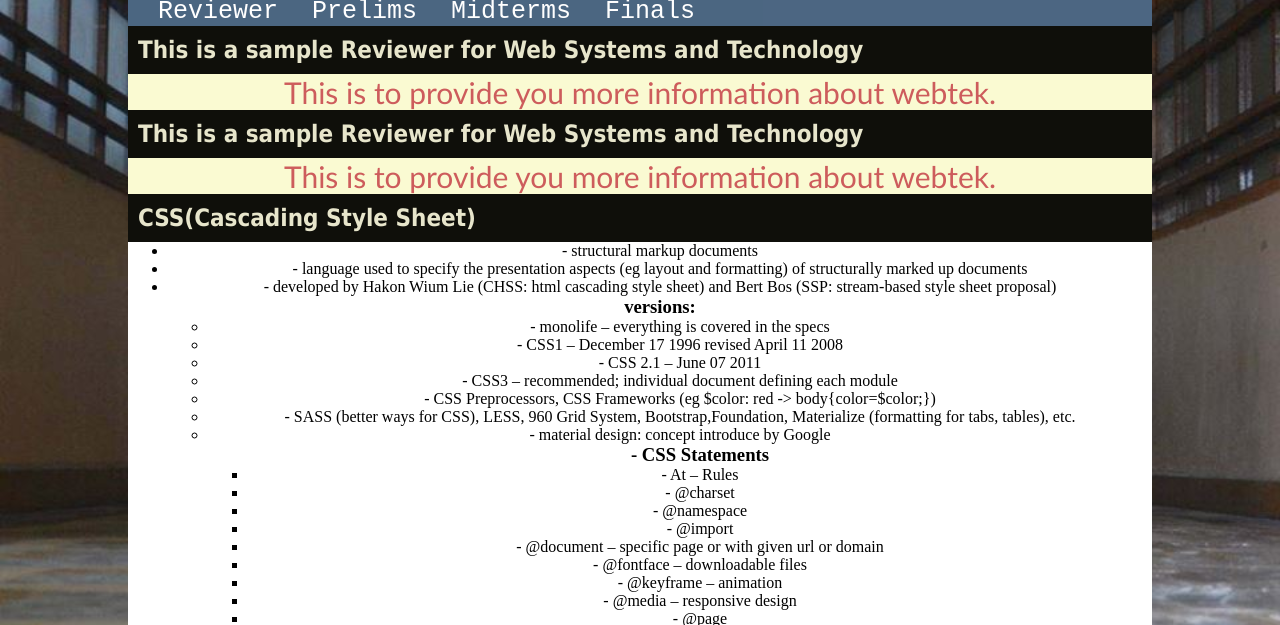
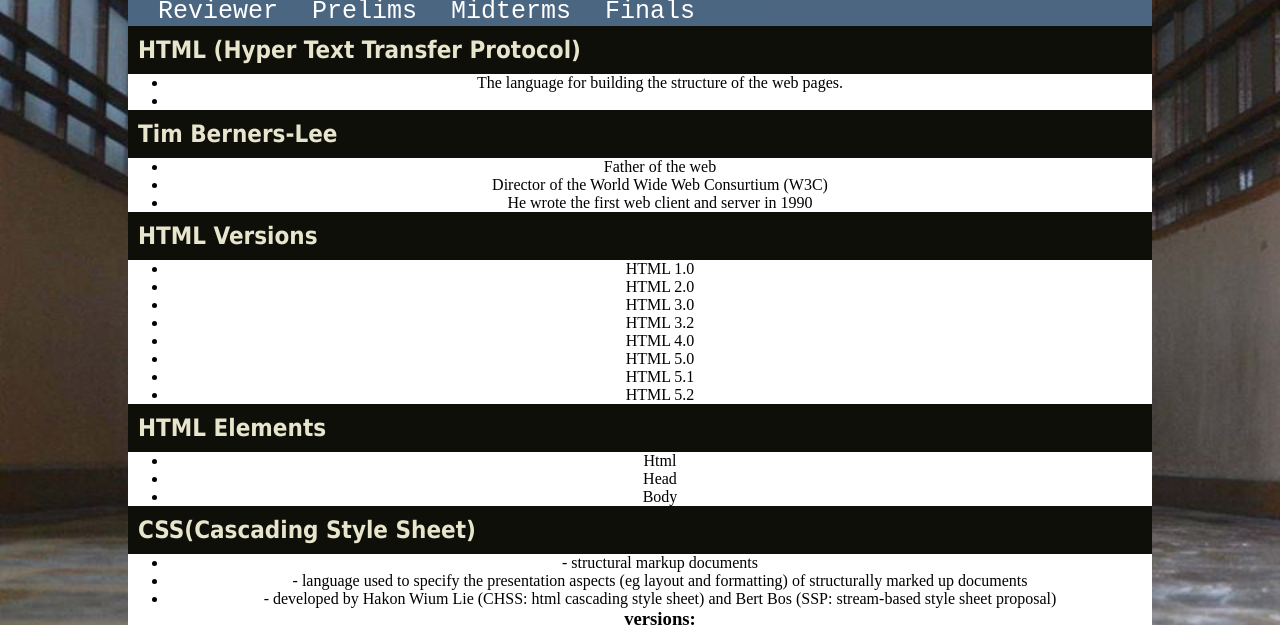
Before and after one commit to Webtechit324/Webtech-Semester-long-Project, a plain HTML site: page WebtekLec Redesign/midterms.html in a window 1280 px wide. Shown: the part 140-765 px from the top of the page. Drawn offline with Linux system fonts and the light colour scheme.

Commit message:
Add some content and fixed some structure of the html

```diff
--- a/WebtekLec Redesign/midterms.html
+++ b/WebtekLec Redesign/midterms.html
@@ -23,14 +23,40 @@
     </header>
     <main id="midterms">
         <article>
-            <h2>This is a sample Reviewer for Web Systems and Technology</h2>
-            <p> This is to provide you more information about webtek.
-            </p>
+            <h2>HTML (Hyper Text Transfer Protocol)</h2>
+            <ul>
+                <li>The language for building the structure of the web pages.</li>
+                <li></li>
+            </ul>
         </article>
         <article>
-            <h2>This is a sample Reviewer for Web Systems and Technology</h2>
-            <p> This is to provide you more information about webtek.
-            </p>
+            <h2>Tim Berners-Lee</h2>
+            <ul>
+                <li>Father of the web</li>
+                <li>Director of the World Wide Web Consurtium (W3C)</li>
+                <li>He wrote the first web client and server in 1990</li>
+            </ul>
+        </article>
+         <article>
+            <h2>HTML Versions</h2>
+            <ul>
+                <li>HTML 1.0</li>
+                <li>HTML 2.0</li>
+                <li>HTML 3.0</li>
+                <li>HTML 3.2</li>
+                <li>HTML 4.0</li>
+                <li>HTML 5.0</li>
+                <li>HTML 5.1</li>
+                <li>HTML 5.2        </li>
+            </ul>
+        </article>
+        <article>
+            <h2>HTML Elements</h2>
+            <ul>
+                <li>Html</li>
+                <li>Head</li>
+                <li>Body</li>
+            </ul>
         </article>
          <article>
             <h2>CSS(Cascading Style Sheet)</h2>
```
Also changed, not shown: WebtekLec Redesign/index.html (indentation only).
